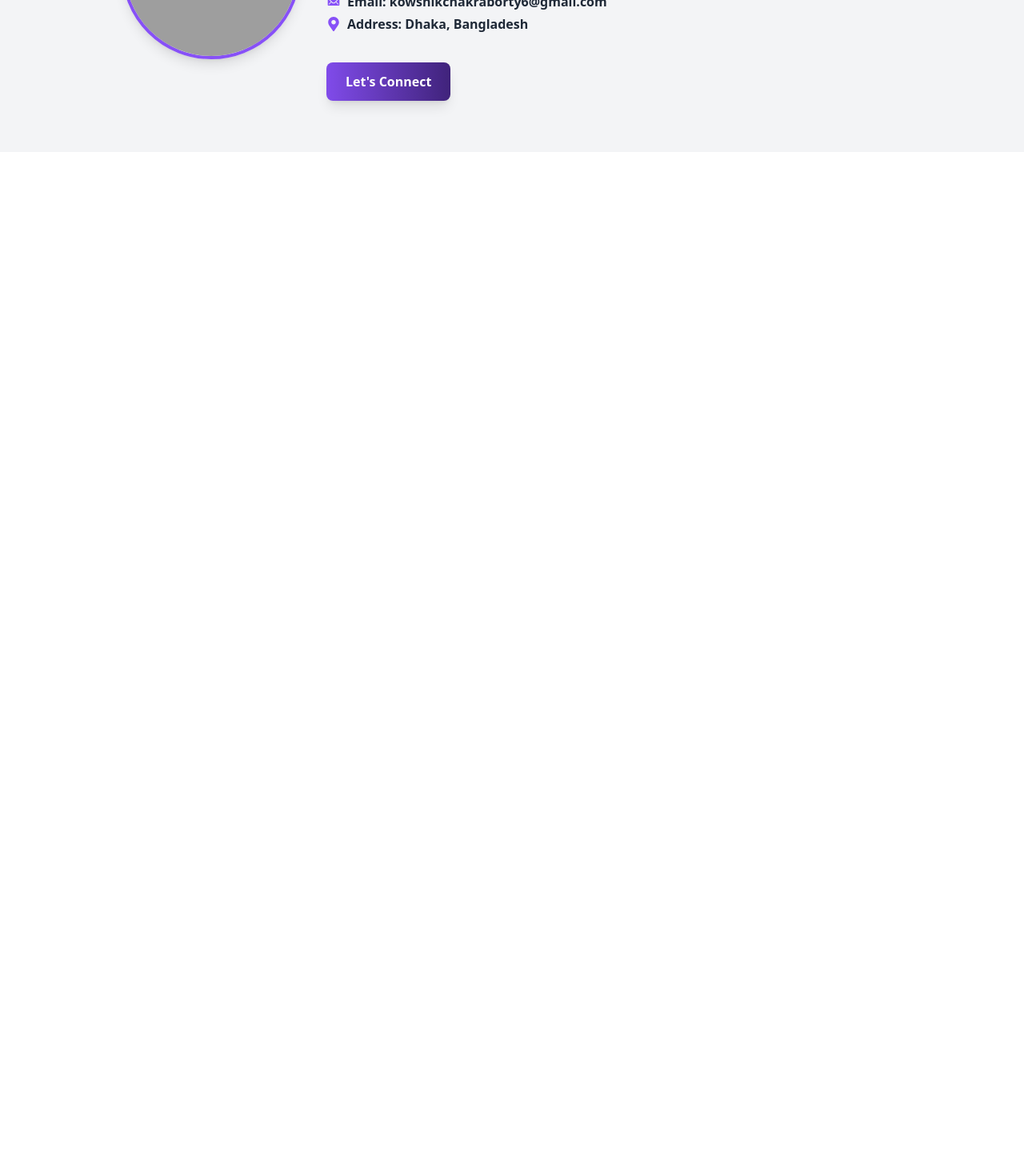
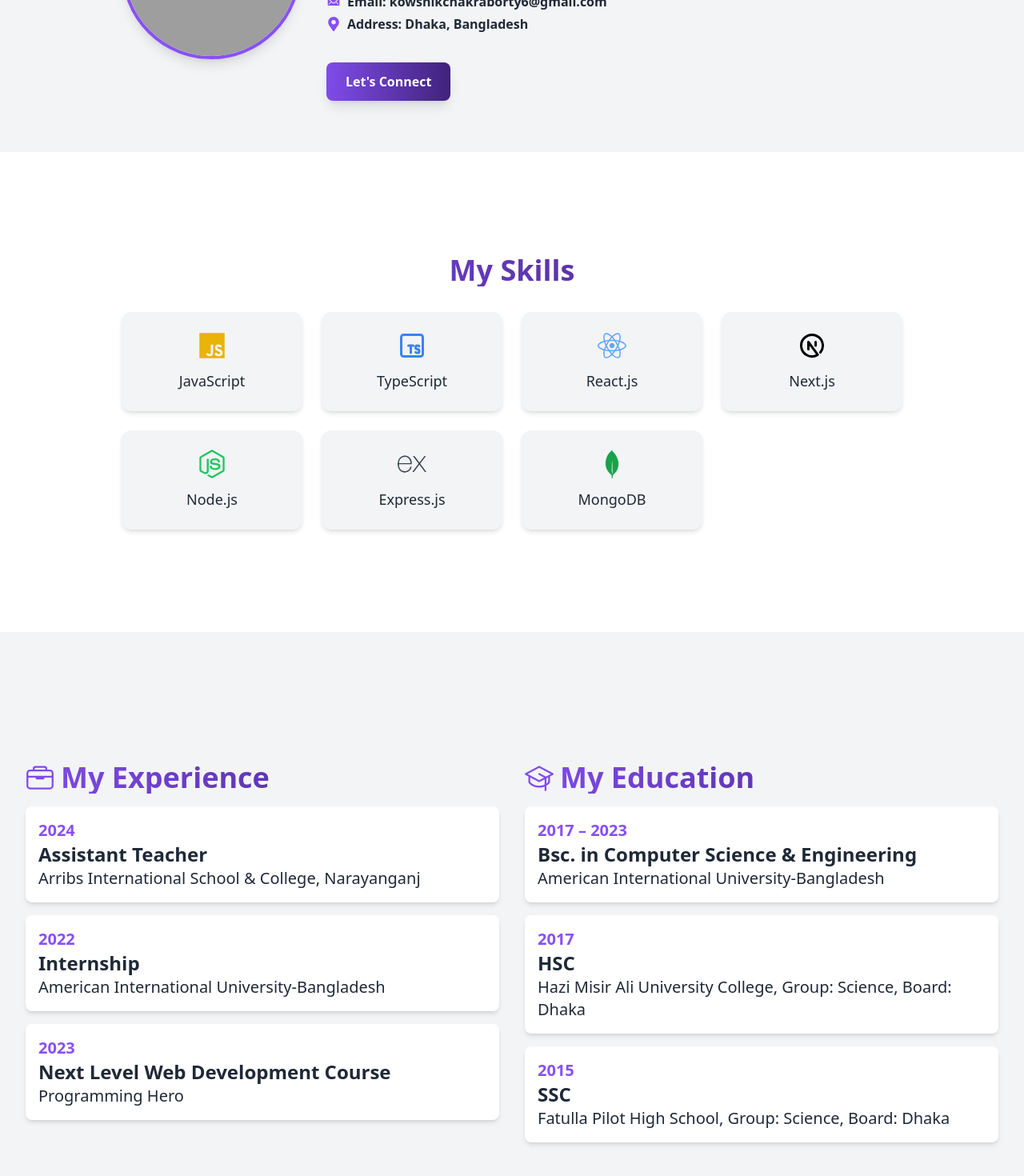
Before and after one commit to KowshikChakraborty-AIUB/kowshik-chakraborty-portfolio, a Next.js app: page / in a window 1280 px wide. Shown: the part 1286-2756 px from the top of the page at 80% size. Before the commit the page ends 1476 px from the top, so only its background shows below. Built offline with nearby package versions, Linux system fonts and the light colour scheme; grey boxes are pictures that could not be loaded.

Commit message:
added my skills section, qualifications and experiences section

```diff
--- a/src/app/page.tsx
+++ b/src/app/page.tsx
@@ -1,11 +1,15 @@
 import AboutMeComponent from "@/components/aboutMe/AboutMeComponent";
 import HeroSectionComponent from "@/components/heroSection/HeroSectionComponent";
+import MySkillsComponent from "@/components/mySkills/MySkillsComponent";
+import QualificationExperiences from "@/components/qualificationExperiences/QualificationExperiences";
 
 export default function Home() {
   return (
     <div>
       <HeroSectionComponent />
       <AboutMeComponent/>
+      <MySkillsComponent/>
+      <QualificationExperiences/>
     </div>
   );
 }
--- /dev/null
+++ b/src/components/mySkills/MySkillsComponent.tsx
@@ -0,0 +1,52 @@
+"use client"
+import { motion } from "framer-motion";
+import { FaJs, FaReact, FaNodeJs } from "react-icons/fa";
+import { TbBrandNextjs, TbBrandTypescript } from "react-icons/tb";
+import { SiMongodb, SiExpress } from "react-icons/si";
+
+const skills = [
+  { name: "JavaScript", icon: <FaJs className="text-yellow-500" /> },
+  { name: "TypeScript", icon: <TbBrandTypescript className="text-blue-500" /> },
+  { name: "React.js", icon: <FaReact className="text-blue-400" /> },
+  { name: "Next.js", icon: <TbBrandNextjs className="text-black dark:text-white" /> },
+  { name: "Node.js", icon: <FaNodeJs className="text-green-500" /> },
+  { name: "Express.js", icon: <SiExpress className="text-gray-700 dark:text-gray-300" /> },
+  { name: "MongoDB", icon: <SiMongodb className="text-green-600" /> },
+];
+
+const MySkillsComponent = () => {
+  return (
+    <section id="skills" className="py-16 bg-white dark:bg-gray-900 mt-16">
+      <div className="max-w-5xl mx-auto px-6">
+        <motion.h2
+          className="text-4xl font-bold text-center bg-gradient-to-r from-[#804BEA] to-[#40237B] bg-clip-text text-transparent"
+          initial={{ opacity: 0, y: -20 }}
+          animate={{ opacity: 1, y: 0 }}
+          transition={{ duration: 0.6 }}
+        >
+          My Skills
+        </motion.h2>
+
+        <motion.div
+          className="mt-8 grid grid-cols-2 sm:grid-cols-3 md:grid-cols-4 gap-6"
+          initial={{ opacity: 0, scale: 0.9 }}
+          animate={{ opacity: 1, scale: 1 }}
+          transition={{ duration: 0.6 }}
+        >
+          {skills.map((skill, index) => (
+            <motion.div
+              key={index}
+              className="flex flex-col items-center justify-center p-6 bg-gray-100 dark:bg-gray-800 rounded-xl shadow-md hover:shadow-lg transition duration-300"
+              whileHover={{ scale: 1.1 }}
+            >
+              <div className="text-4xl">{skill.icon}</div>
+              <p className="mt-3 text-lg font-medium text-gray-800 dark:text-gray-200">{skill.name}</p>
+            </motion.div>
+          ))}
+        </motion.div>
+      </div>
+    </section>
+  );
+};
+
+export default MySkillsComponent;
--- a/src/components/navbar/NavbarComponent.tsx
+++ b/src/components/navbar/NavbarComponent.tsx
@@ -16,8 +16,11 @@
             <Link href={'#about'} className={pathName === '#about' ? 'active text-base text-[#2A1454] underline font-bold' : ''}>
                 <li className="font-bold"><a>About Me</a></li>
             </Link>
-            <Link href={'/'} className={pathName === '/kk' ? 'active text-base text-[#2A1454] underline font-bold' : ''}>
+            <Link href={'#skills'} className={pathName === '#skills' ? 'active text-base text-[#2A1454] underline font-bold' : ''}>
                 <li className="font-bold"><a>My Skills</a></li>
+            </Link>
+            <Link href={'#qualification'} className={pathName === '#qualification' ? 'active text-base text-[#2A1454] underline font-bold' : ''}>
+                <li className="font-bold"><a>Qualifications & Experiences</a></li>
             </Link>
         </>
 
--- /dev/null
+++ b/src/components/qualificationExperiences/QualificationExperiences.tsx
@@ -0,0 +1,55 @@
+import React from 'react';
+import { IoBriefcaseOutline } from 'react-icons/io5';
+import { PiGraduationCap } from 'react-icons/pi';
+
+const QualificationExperiences = () => {
+    return (
+        <section id='qualification' className='mt-16'>
+            <div className="bg-gray-100 dark:bg-gray-900 min-h-screen flex items-center justify-center p-8">
+                <div className="w-full grid grid-cols-1 md:grid-cols-2 gap-8">
+                    {/* Experience Section */}
+                    <div>
+                        <h2 className="text-4xl font-bold bg-gradient-to-r from-[#804BEA] to-[#40237B] bg-clip-text text-transparent flex items-center gap-2">
+                            <span className='text-[#804BEA]'><IoBriefcaseOutline /></span> My Experience
+                        </h2>
+                        <div className="mt-4 space-y-4">
+                            {[
+                                { year: "2024", title: "Assistant Teacher", place: "Arribs International School & College, Narayanganj" },
+                                { year: "2022", title: "Internship", place: "American International University-Bangladesh" },
+                                { year: "2023", title: "Next Level Web Development Course", place: "Programming Hero" },
+                            ].map((exp, index) => (
+                                <div key={index} className="group bg-white shadow-md rounded-lg p-4 hover:bg-gradient-to-r from-[#804BEA] to-[#40237B] hover:text-white">
+                                    <p className="text-xl text-[#8750F7] group-hover:!text-white font-extrabold">{exp.year}</p>
+                                    <h3 className="text-2xl font-bold">{exp.title}</h3>
+                                    <p className="text-xl">{exp.place}</p>
+                                </div>
+                            ))}
+                        </div>
+                    </div>
+
+                    {/* Education Section */}
+                    <div>
+                        <h2 className="text-4xl font-bold bg-gradient-to-r from-[#804BEA] to-[#40237B] bg-clip-text text-transparent flex items-center gap-2">
+                            <span className='text-[#804BEA]'><PiGraduationCap /></span> My Education
+                        </h2>
+                        <div className="mt-4 space-y-4">
+                            {[
+                                { year: "2017 – 2023", title: "Bsc. in Computer Science & Engineering", place: "American International University-Bangladesh" },
+                                { year: "2017", title: "HSC", place: "Hazi Misir Ali University College, Group: Science, Board: Dhaka" },
+                                { year: "2015", title: "SSC", place: "Fatulla Pilot High School, Group: Science, Board: Dhaka" },
+                            ].map((edu, index) => (
+                                <div key={index} className="group bg-white shadow-md rounded-lg p-4 hover:bg-gradient-to-r from-[#804BEA] to-[#40237B] hover:text-white">
+                                    <p className="text-xl text-[#8750F7] group-hover:!text-white font-extrabold">{edu.year}</p>
+                                    <h3 className="text-2xl font-bold">{edu.title}</h3>
+                                    <p className="text-xl">{edu.place}</p>
+                                </div>
+                            ))}
+                        </div>
+                    </div>
+                </div>
+            </div>
+        </section>
+    );
+};
+
+export default QualificationExperiences;
```
